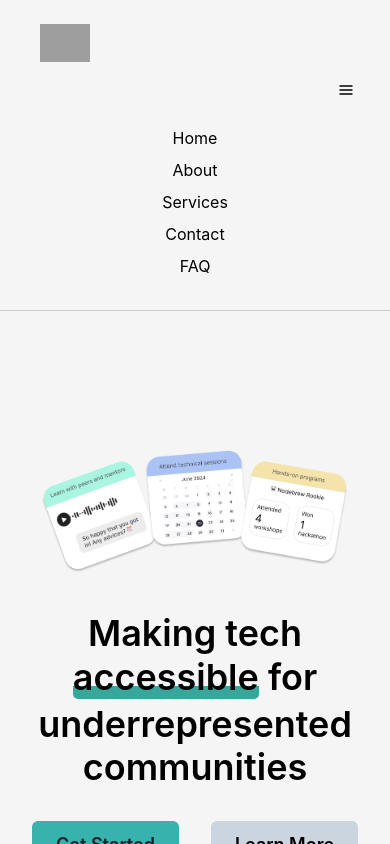
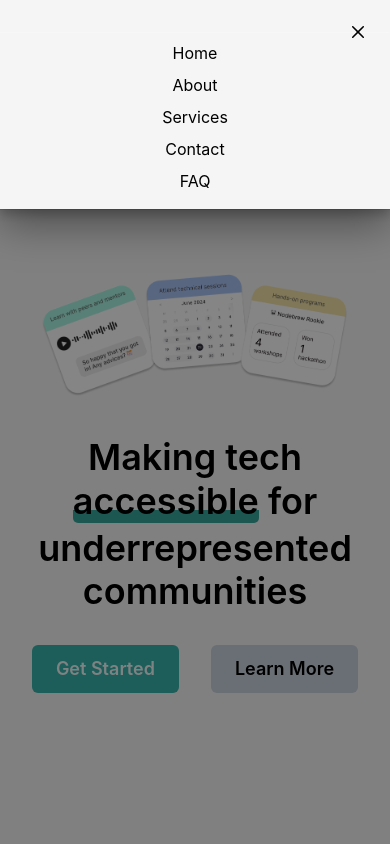
Before and after one commit to nodebrewhq/website, a React (Create React App) app: page / in a window 390 px wide. Both pictures are taken after a click on the button "Menu". Shown: the top 844 px of the page. Built offline with nearby package versions, Linux system fonts and the light colour scheme; grey boxes are pictures that could not be loaded.

Commit message:
added-responsiveness

```diff
--- a/package.json
+++ b/package.json
@@ -19,7 +19,7 @@
     "react-dom": "^18.2.0",
     "react-icons": "^5.2.1",
     "react-router-dom": "^6.21.3",
-    "react-scripts": "5.0.1",
+    "react-scripts": "^5.0.1",
     "react-scroll": "^1.9.0",
     "react-slick": "^0.30.2",
     "slick-carousel": "^1.8.1",
--- /dev/null
+++ b/src/App.css
@@ -0,0 +1,14 @@
+/* styles.css or global CSS file */
+html,
+body {
+  margin: 0;
+  padding: 0;
+  overflow-x: hidden;
+  box-sizing: border-box;
+}
+
+*,
+*::before,
+*::after {
+  box-sizing: inherit;
+}
--- a/src/App.js
+++ b/src/App.js
@@ -1,8 +1,4 @@
-import {
-  ChakraProvider,
-  Box
-}
-from "@chakra-ui/react";
+import { ChakraProvider, Box } from "@chakra-ui/react";
 import Navbar from './components/Navbar';
 import LandingPage from './components/LandingPage';
 import About from './components/About';
@@ -13,26 +9,25 @@ import Upcoming from './components/Upcoming';
 import GetInvolvedSection from './components/GetInvolved';
 import Footer from './components/Footer';
 import SubscriptionSection from './components/Email';
+import theme from './theme'; // Ensure you have the theme file set up
 
 function App() {
-
-return (
-<ChakraProvider>
-      <Box minHeight="100vh" bg="white">
+  return (
+    <ChakraProvider theme={theme}>
+      <Box minHeight="100vh" bg="white" overflowX="hidden">
         <Navbar />
         <LandingPage />
-        < About />
-        < Program />
-        < Upcoming />
-        < GetInvolvedSection />
-        < Sponsor />
-        < Team />
-        < SubscriptionSection />
-        < Footer />
-        {/* Your other components and routes go here */}
+        <About />
+        <Program />
+        <Upcoming />
+        <GetInvolvedSection />
+        <Sponsor />
+        <Team />
+        <SubscriptionSection />
+        <Footer />
       </Box>
     </ChakraProvider>
   );
 }
 
-export default App
+export default App;
--- a/src/components/About.js
+++ b/src/components/About.js
@@ -1,17 +1,32 @@
-import { Box, Flex, Heading, Text, useColorModeValue } from '@chakra-ui/react';
-import MetricsSection from './Metrics'; // Assuming you have the MetricsSection component
+import { Box, Flex, Heading, Text, useColorModeValue } from "@chakra-ui/react";
+import MetricsSection from "./Metrics";
 
 function AboutSection() {
-  const bgColor = useColorModeValue("white"); // Using teal as a complimentary color in light and dark mode
+  const bgColor = useColorModeValue("white");
 
   return (
-    <Box mt={{ base: "-50px", md: "-100px" }} mx={{ base: "20px", md: "150px" }} p={{ base: "2", md: "4" }} bg={bgColor} borderRadius="lg" border="1px solid #ccc">
-      <Heading as="h4" size="s" mb="4" color="black">About</Heading>
-      <Heading as="h3" size="md" mb="2" color="black">Our Story</Heading>
+    <Box
+      mt={{ base: "-50px", md: "-100px" }}
+      mx={{ base: "20px", md: "150px" }}
+      p={{ base: "2", md: "4" }}
+      bg={bgColor}
+      borderRadius="lg"
+      border="1px solid #ccc"
+      maxWidth="100%"
+      overflow="hidden"
+    >
+      <Heading as="h4" size="s" mb="4" color="black">
+        About
+      </Heading>
+      <Heading as="h3" size="md" mb="2" color="black">
+        Our Story
+      </Heading>
       <Text mb="4" color="black">
-        Lorem ipsum dolor sit amet, consectetur adipiscing elit. Nulla ut nisi vitae elit gravida rhoncus.
-        Donec sit amet nibh nec urna dignissim tempor. Quisque euismod arcu vel massa pulvinar, at ultrices
-        elit congue. Pellentesque habitant morbi tristique senectus et netus et malesuada fames ac turpis egestas.
+        Lorem ipsum dolor sit amet, consectetur adipiscing elit. Nulla ut nisi
+        vitae elit gravida rhoncus. Donec sit amet nibh nec urna dignissim
+        tempor. Quisque euismod arcu vel massa pulvinar, at ultrices elit
+        congue. Pellentesque habitant morbi tristique senectus et netus et
+        malesuada fames ac turpis egestas.
       </Text>
       <MetricsSection />
     </Box>
--- a/src/components/Footer.js
+++ b/src/components/Footer.js
@@ -1,49 +1,114 @@
-import React from 'react';
-import { Box, Container, Text, Link, Flex, Divider, useBreakpointValue } from '@chakra-ui/react';
+import React from "react";
+import {
+  Box,
+  Container,
+  Text,
+  Link,
+  Flex,
+  Divider,
+  useBreakpointValue,
+} from "@chakra-ui/react";
 
 const Footer = () => {
-  const showSections = useBreakpointValue({ base: false, sm: true });
+  const showSections = useBreakpointValue({ base: true, sm: true });
 
   return (
-    <Box mb="0" bg="gray.700" color="white" p="10">
-      <Container mb="0" maxW="8xl">
-        <Flex justifyContent="space-between" alignItems="center" direction={{ base: 'column', sm: 'row' }}>
+    <Box bg="gray.700" color="white" p={{ base: "6", md: "10" }}>
+      <Container maxW="8xl">
+        <Flex
+          justifyContent={{ base: "center", md: "space-between" }}
+          alignItems={{ base: "center", md: "flex-start" }}
+          direction={{ base: "column", md: "row" }}
+          wrap="wrap"
+        >
+          <Flex
+            direction="column"
+            mb={{ base: "6", md: "0" }}
+            textAlign={{ base: "center", md: "left" }}
+            flex="1"
+          >
+            <Text fontSize="lg" fontWeight="bold" mb="2">
+              Nodebrew
+            </Text>
+            <Text fontSize="md" mb="4">
+              Empowering and building communities
+            </Text>
+            <Text fontSize="sm">hello@nodebrew.tech</Text>
+          </Flex>
+
           {showSections && (
-            <Flex mb="0" direction="column">
-              <Text fontSize="lg" fontWeight="bold">Nodebrew</Text>
-              <Text fontSize="md" mb="5" fontWeight="semi-bold">Empowering and building communities</Text>
-              <Text fontSize="sm">hello@nodebrew.tech</Text>
+            <Flex
+              direction="column"
+              mb={{ base: "6", md: "0" }}
+              textAlign={{ base: "center", md: "left" }}
+              flex="1"
+            >
+              <Text fontSize="lg" fontWeight="bold" mb="2">
+                Quick Links
+              </Text>
+              <Link mt="2" fontSize="sm">
+                About Us
+              </Link>
+              <Link mt="2" fontSize="sm">
+                Contact Us
+              </Link>
+              <Link mt="2" fontSize="sm">
+                Privacy Policy
+              </Link>
             </Flex>
           )}
+
           {showSections && (
-            <Flex mb="0" direction="column">
-              <Text fontSize="lg" fontWeight="bold">Quick Links</Text>
-              <Link mt="2" fontSize="sm">About Us</Link>
-              <Link mt="2" fontSize="sm">Contact Us</Link>
-              <Link mt="2" fontSize="sm">Privacy Policy</Link>
+            <Flex
+              direction="column"
+              mb={{ base: "6", md: "0" }}
+              textAlign={{ base: "center", md: "left" }}
+              flex="1"
+            >
+              <Text fontSize="lg" fontWeight="bold" mb="2">
+                Services
+              </Text>
+              <Link mt="2" fontSize="sm">
+                Web Design
+              </Link>
+              <Link mt="2" fontSize="sm">
+                Graphic Design
+              </Link>
+              <Link mt="2" fontSize="sm">
+                Digital Marketing
+              </Link>
             </Flex>
           )}
+
           {showSections && (
-            <Flex mb="0" direction="column">
-              <Text fontSize="lg" fontWeight="bold">Services</Text>
-              <Link mt="2" fontSize="sm">Web Design</Link>
-              <Link mt="2" fontSize="sm">Graphic Design</Link>
-              <Link mt="2" fontSize="sm">Digital Marketing</Link>
-            </Flex>
-          )}
-          {showSections && (
-            <Flex mb="0" direction="column">
-              <Text fontSize="lg" fontWeight="bold">Resources</Text>
-              <Link mt="2" fontSize="sm">Blog</Link>
-              <Link mt="2" fontSize="sm">FAQs</Link>
-              <Link mt="2" fontSize="sm">Tutorials</Link>
+            <Flex
+              direction="column"
+              mb={{ base: "6", md: "0" }}
+              textAlign={{ base: "center", md: "left" }}
+              flex="1"
+            >
+              <Text fontSize="lg" fontWeight="bold" mb="2">
+                Resources
+              </Text>
+              <Link mt="2" fontSize="sm">
+                Blog
+              </Link>
+              <Link mt="2" fontSize="sm">
+                FAQs
+              </Link>
+              <Link mt="2" fontSize="sm">
+                Tutorials
+              </Link>
             </Flex>
           )}
         </Flex>
+
         <Divider my="4" borderColor="teal.700" />
-        <Flex mb="0" justifyContent="center" alignItems="center">
+
+        <Flex justifyContent="center" alignItems="center">
           <Text fontSize="sm" textAlign="center">
-            &copy; 2024 Nodebrew. All rights reserved. | Made with ❤️ in California and New Delhi
+            &copy; 2024 Nodebrew. All rights reserved. | Made with ❤️ in
+            California and New Delhi
           </Text>
         </Flex>
       </Container>
--- a/src/components/LandingPage.js
+++ b/src/components/LandingPage.js
@@ -1,18 +1,51 @@
-import React from 'react';
-import { Flex, Heading, Button, ScaleFade, Box, Text, Image } from '@chakra-ui/react';
+import React from "react";
+import {
+  Flex,
+  Heading,
+  Button,
+  ScaleFade,
+  Box,
+  Text,
+  Image,
+} from "@chakra-ui/react";
 
 function LandingPage() {
   return (
-    <Flex bg="#F5F5F5" minHeight="100vh" alignItems="center" justifyContent="center" color="white" pb={{ base: "0", md: "50px" }}>
+    <Flex
+      bg="#F5F5F5"
+      minHeight="100vh"
+      alignItems="center"
+      justifyContent="center"
+      color="white"
+      pb={{ base: "0", md: "50px" }}
+      overflow="hidden" // Prevent overflow
+      maxWidth="100vw" // Ensure Flex container doesn't exceed viewport width
+    >
       <Box mb="150" textAlign="center">
         <ScaleFade initialScale={0.9} in={true}>
-          <Flex justifyContent="center"> {/* Center the image horizontally */}
-            <Image src="files/images/header.png" alt="Header" maxW={{ base: "80%", md: "50%" }} height="auto" /> {/* Add the image */}
+          <Flex justifyContent="center">
+            <Image
+              src="files/images/header.png"
+              alt="Header"
+              maxW={{ base: "80%", md: "50%" }}
+              height="auto"
+            />
           </Flex>
           <Heading size="2xl" mt="10" mb="8" fontWeight="600" color="black">
             <Text>
-              Making tech <Text as="span" borderRadius="5px" bg="linear-gradient(to top, #37A69B 30%, transparent 10%)">accessible</Text> for<br />
-              <Text display="block" mt="4px">underrepresented communities</Text>
+              Making tech{" "}
+              <Text
+                as="span"
+                borderRadius="5px"
+                bg="linear-gradient(to top, #37A69B 30%, transparent 10%)"
+              >
+                accessible
+              </Text>{" "}
+              for
+              <br />
+              <Text display="block" mt="4px">
+                underrepresented communities
+              </Text>
             </Text>
           </Heading>
           <Button
--- a/src/components/Navbar.js
+++ b/src/components/Navbar.js
@@ -1,33 +1,80 @@
-import React, { useState } from 'react';
-import { Box, Flex, Spacer, Link, Menu, MenuButton, MenuList, MenuItem, useMediaQuery, IconButton } from '@chakra-ui/react';
-import { HamburgerIcon } from '@chakra-ui/icons';
+import React, { useState } from "react";
+import {
+  Box,
+  Flex,
+  Link,
+  Menu,
+  MenuButton,
+  MenuList,
+  MenuItem,
+  useMediaQuery,
+  IconButton,
+  Drawer,
+  DrawerOverlay,
+  DrawerContent,
+  DrawerCloseButton,
+  DrawerHeader,
+  DrawerBody,
+} from "@chakra-ui/react";
+import { HamburgerIcon, CloseIcon } from "@chakra-ui/icons";
 
 const Navbar = () => {
   const [isLargerThan768] = useMediaQuery("(min-width: 768px)");
-  const [showLinks, setShowLinks] = useState(false);
+  const [showDrawer, setShowDrawer] = useState(false);
 
-  const toggleLinks = () => {
-    setShowLinks(!showLinks);
+  const toggleDrawer = () => {
+    setShowDrawer(!showDrawer);
   };
 
   return (
     <>
-      <Flex p="6" bg="#F5F5F5" alignItems="center" justifyContent="space-between" flexWrap="wrap"> {/* Added justifyContent and adjusted flexWrap */}
-        <Box mx="4" mb={isLargerThan768 ? "0" : "2"} width={{ base: "100%", sm: "auto" }}>
-          <img src="files/images/logo.png" alt="Logo" style={{ width: '50px' }} />
+      <Flex
+        p="6"
+        bg="#F5F5F5"
+        alignItems="center"
+        justifyContent="space-between"
+        flexWrap="wrap"
+        w="100%"
+      >
+        <Box
+          mx="4"
+          mb={isLargerThan768 ? "0" : "2"}
+          width={{ base: "100%", sm: "auto" }}
+        >
+          <img
+            src="files/images/logo.png"
+            alt="Logo"
+            style={{ width: "50px" }}
+          />
         </Box>
-        <Spacer />
-        {isLargerThan768 ? ( // Display links only on screens larger than 768px
-          <Box width={{ base: "100%", sm: "auto" }}>
+        {isLargerThan768 ? (
+          <Box>
             <Flex alignItems="center">
-              <Link mr="4" color="black" href="/">Home</Link>
-              <Link mr="4" color="black" href="/about">About</Link>
-              <Link mr="4" color="black" href="/services">Services</Link>
+              <Link mr="4" color="black" href="/">
+                Home
+              </Link>
+              <Link mr="4" color="black" href="/about">
+                About
+              </Link>
+              <Link mr="4" color="black" href="/services">
+                Services
+              </Link>
               <Menu>
-                <MenuButton bg="#F5F5F5" color="black">More</MenuButton>
+                <MenuButton as={Link} bg="#F5F5F5" color="black">
+                  More
+                </MenuButton>
                 <MenuList bg="#F5F5F5">
-                  <MenuItem bg="#F5F5F5" color="black" as={Link} href="/contact">Contact</MenuItem>
-                  <MenuItem bg="#F5F5F5" color="black" as={Link} href="/faq">FAQ</MenuItem>
+                  <MenuItem
+                    bg="#F5F5F5"
+                    color="black"
+                    as={Link}
+                    href="/contact"
+                  >
+                    Contact
+                  </MenuItem>
+                  <MenuItem bg="#F5F5F5" color="black" as={Link} href="/faq">
+                    FAQ
+                  </MenuItem>
                 </MenuList>
               </Menu>
             </Flex>
@@ -36,26 +83,44 @@ const Navbar = () => {
           <IconButton
             aria-label="Menu"
             icon={<HamburgerIcon />}
-            onClick={toggleLinks}
+            onClick={toggleDrawer}
             bg="#F5F5F5"
             color="black"
           />
         )}
-        {showLinks && !isLargerThan768 && ( // Show links only on smaller screens when toggled
-          <Box width="100%" mt="4">
+      </Flex>
+
+      {/* Drawer Component for Mobile View */}
+      <Drawer placement="top" onClose={toggleDrawer} isOpen={showDrawer}>
+        <DrawerOverlay />
+        <DrawerContent bg="#F5F5F5">
+          <DrawerCloseButton top="1rem" right="1rem" color="black" />
+          <DrawerHeader borderBottomWidth="1px"></DrawerHeader>
+          <DrawerBody>
             <Flex direction="column" alignItems="center">
-              <Link mb="2" color="black" href="/">Home</Link>
-              <Link mb="2" color="black" href="/about">About</Link>
-              <Link mb="2" color="black" href="/services">Services</Link>
-              <Link mb="2" color="black" href="/contact">Contact</Link>
-              <Link mb="2" color="black" href="/faq">FAQ</Link>
+              <Link mb="2" color="black" href="/">
+                Home
+              </Link>
+              <Link mb="2" color="black" href="/about">
+                About
+              </Link>
+              <Link mb="2" color="black" href="/services">
+                Services
+              </Link>
+              <Link mb="2" color="black" href="/contact">
+                Contact
+              </Link>
+              <Link mb="2" color="black" href="/faq">
+                FAQ
+              </Link>
             </Flex>
-          </Box>
-        )}
-      </Flex>
+          </DrawerBody>
+        </DrawerContent>
+      </Drawer>
+
       <Box borderBottom="1px solid #ccc" />
     </>
   );
-}
+};
 
 export default Navbar;
--- a/src/index.css
+++ b/src/index.css
@@ -1,7 +1,22 @@
+/* Global styles */
+html,
 body {
   margin: 0;
-  font-family: -apple-system, BlinkMacSystemFont, 'Segoe UI', 'Roboto', 'Oxygen',
-    'Ubuntu', 'Cantarell', 'Fira Sans', 'Droid Sans', 'Helvetica Neue',
+  padding: 0;
+  overflow-x: hidden;
+  box-sizing: border-box;
+  width: 100%; /* Ensure the body takes the full width of the viewport */
+}
+
+*,
+*::before,
+*::after {
+  box-sizing: inherit;
+}
+
+body {
+  font-family: -apple-system, BlinkMacSystemFont, "Segoe UI", "Roboto", "Oxygen",
+    "Ubuntu", "Cantarell", "Fira Sans", "Droid Sans", "Helvetica Neue",
     sans-serif;
   -webkit-font-smoothing: antialiased;
   -moz-osx-font-smoothing: grayscale;
@@ -9,6 +24,6 @@ body {
 }
 
 code {
-  font-family: source-code-pro, Menlo, Monaco, Consolas, 'Courier New',
+  font-family: source-code-pro, Menlo, Monaco, Consolas, "Courier New",
     monospace;
 }
```
Also changed, not shown: 1 other file (tests, documents, lock files or other folders).
